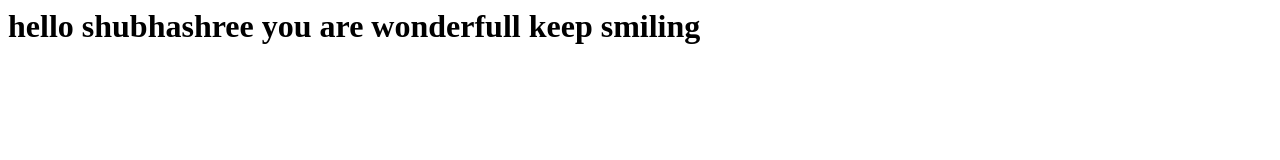
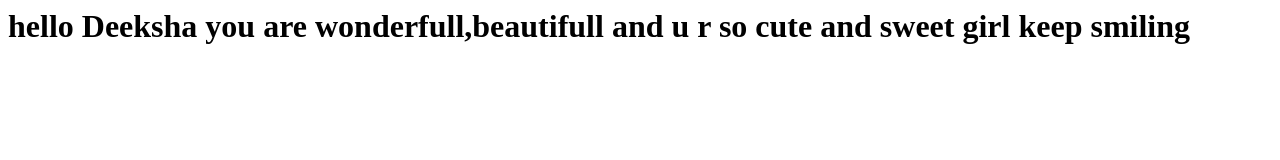
Before and after one commit to nikhilnamaji/jenkins, a plain HTML site: page index.html in a window 1280 px wide. Drawn offline with Linux system fonts and the light colour scheme.

Commit message:
my modification

```diff
--- a/index.html
+++ b/index.html
@@ -1,5 +1,5 @@
 <html>
 <body>
-<h1> hello shubhashree you are wonderfull keep smiling </h1>
+<h1> hello Deeksha you are wonderfull,beautifull and u r so cute and sweet girl  keep smiling </h1>
 </body>
 </html>
```
